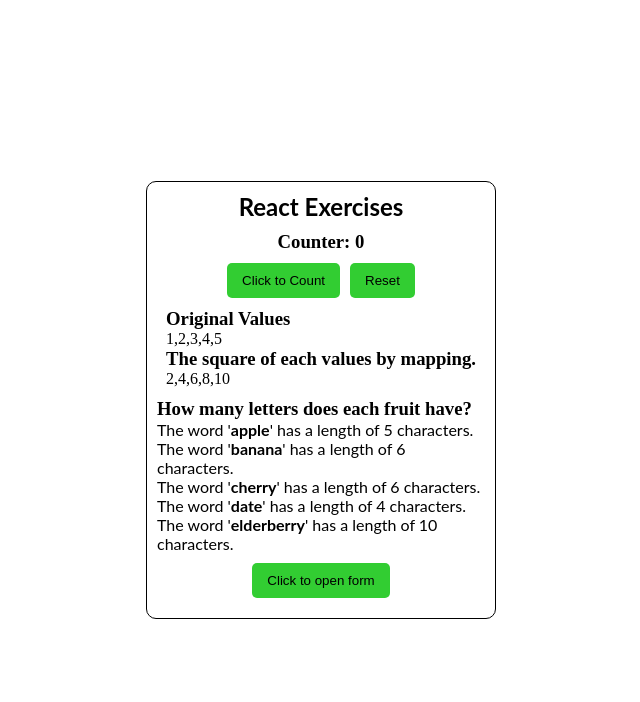
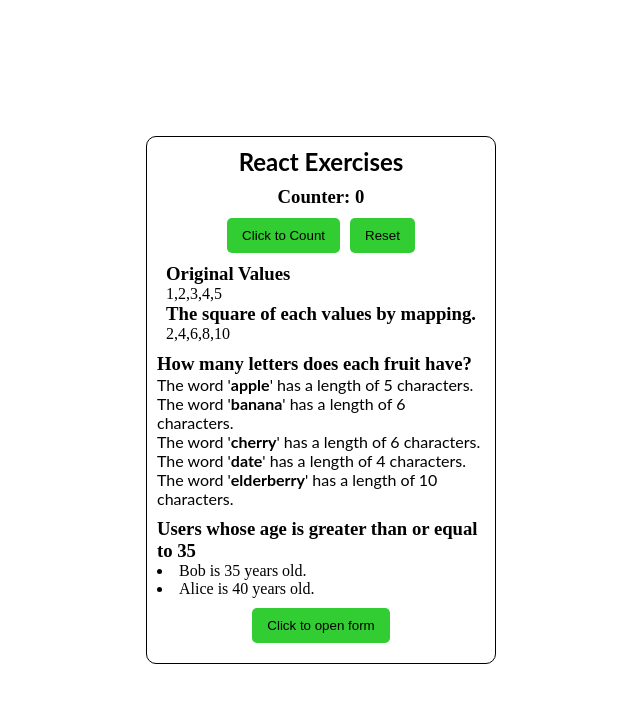
Before and after one commit to dan046/react-ts-practice-exercises, a React (Create React App) app: page / in a window 1280 px wide. Shown: the top 702 px of the page, without its empty margins (319-959 px from the left). Built offline with nearby package versions, Linux system fonts and the light colour scheme.

Commit message:
2 files modified

```diff
--- a/App.tsx
+++ b/App.tsx
@@ -1,5 +1,6 @@
 import * as React from 'react';
 import ArrayEasy from './components/ArrayEasy';
+import ArrayFilter from './components/ArrayFilter';
 import FruitsLength from './components/ArrayFruits';
 import Counter from './components/Counter';
 import Toggle from './components/Toggle';
@@ -20,6 +21,9 @@
         <div className="fruitsLength__container">
           <FruitsLength />
         </div>
+        <div className="arrayFilter__container">
+          <ArrayFilter />
+        </div>
         <div className="toggle-form__container">
           <Toggle />
         </div>
--- a/components/ArrayFilter.tsx
+++ b/components/ArrayFilter.tsx
@@ -9,10 +9,20 @@
     { id: 4, name: 'Alice', age: 40 },
   ];
   // Filter the array to create a new array with users whose age is greater than or equal to 35.
+  const filter = users
+    .filter((data) => data.age >= 35)
+    .map((age, index) => (
+      <div key={index}>
+        <li>
+          {age.name} is {age.age} years old.
+        </li>
+      </div>
+    ));
 
   return (
     <div>
-      <div></div>
+      <h3>Users whose age is greater than or equal to 35</h3>
+      <span>{filter}</span>
     </div>
   );
 }
```
